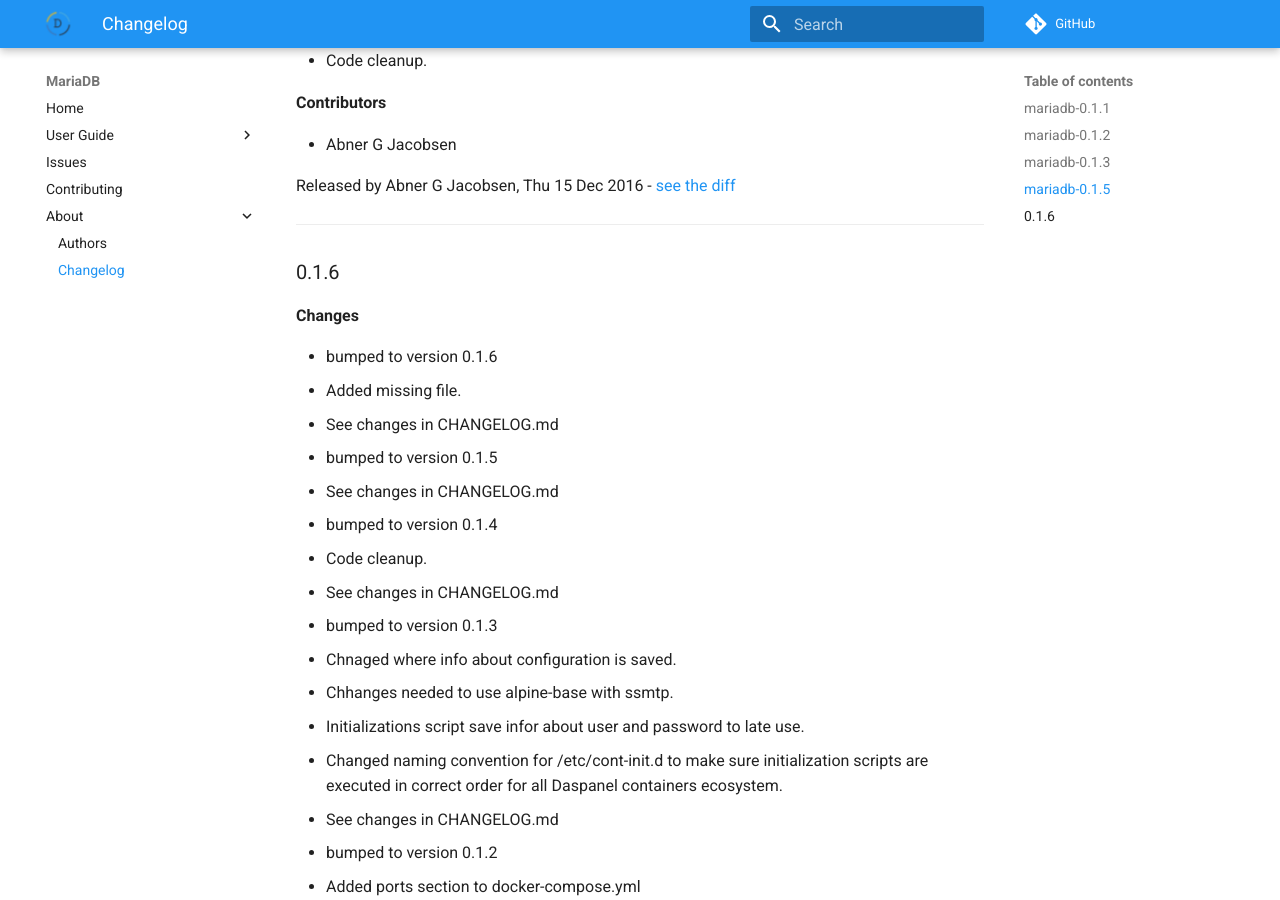
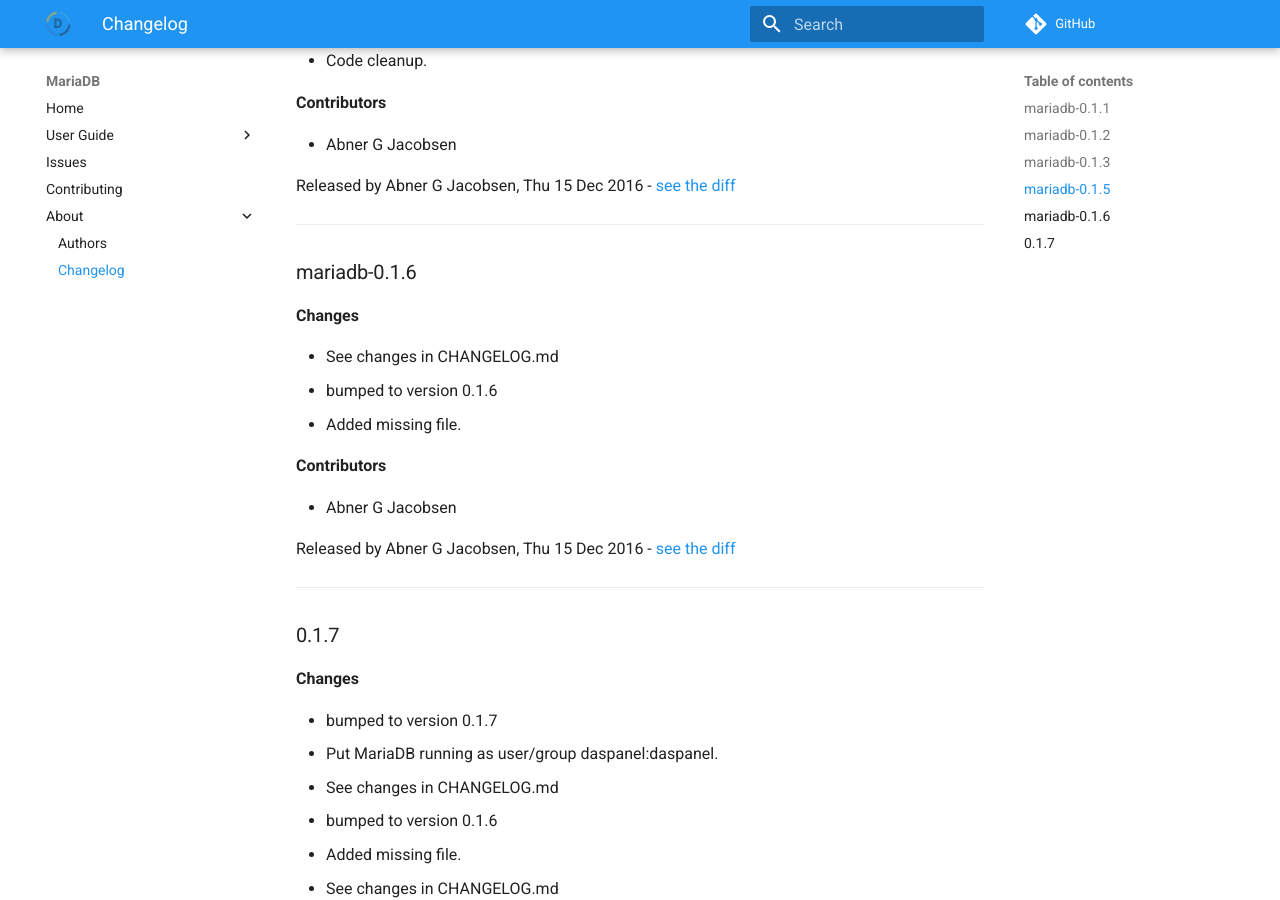
Before and after one commit to daspanel/mariadb, an MkDocs documentation site: the page built from docs/changelog.md, in a window 1280 px wide and 900 px high, scrolled down 1569 px. Built offline with MkDocs 1.6.1 and Material for MkDocs 9.7.7, drawn with Linux system fonts in a browser that asks for light colours; comment, search, counter and statistics services are not loaded; old or Windows-style settings are respelled for this version of MkDocs.

Commit message:
See changes in CHANGELOG.md

```diff
--- a/docs/changelog.md
+++ b/docs/changelog.md
@@ -65,9 +65,27 @@
 [see the diff](https://github.com/admindaspanel/mariadb/compare/...#diff)
 ______________
 
-### 0.1.6
+### mariadb-0.1.6
 __Changes__
 
+- See changes in CHANGELOG.md
+- bumped to version 0.1.6
+- Added missing file.
+
+__Contributors__
+
+- Abner G Jacobsen
+
+Released by Abner G Jacobsen, Thu 15 Dec 2016 -
+[see the diff](https://github.com/admindaspanel/mariadb/compare/...#diff)
+______________
+
+### 0.1.7
+__Changes__
+
+- bumped to version 0.1.7
+- Put MariaDB running as user/group daspanel:daspanel.
+- See changes in CHANGELOG.md
 - bumped to version 0.1.6
 - Added missing file.
 - See changes in CHANGELOG.md
@@ -93,5 +111,5 @@
 - Abner G Jacobsen
 
 Released by Abner G Jacobsen, Thu 15 Dec 2016 -
-[see the diff](https://github.com/admindaspanel/mariadb/compare/3fd8c18878784ff7e648ae238b98209129c5f699...0.1.6#diff)
+[see the diff](https://github.com/admindaspanel/mariadb/compare/3fd8c18878784ff7e648ae238b98209129c5f699...0.1.7#diff)
 ______________
```
Also changed, not shown: CHANGELOG.md (+20 -2 lines).
